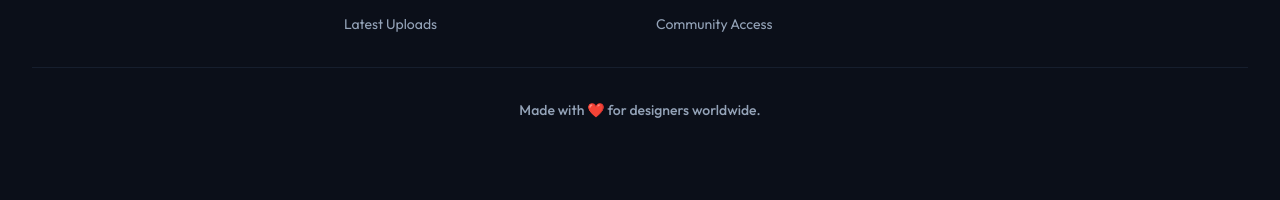
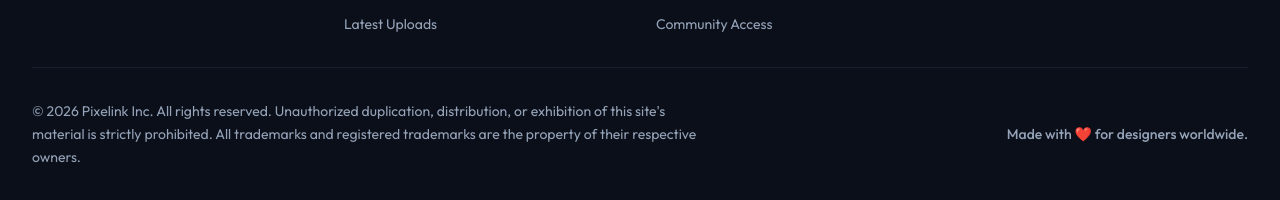
Before and after one commit to ShreeRanabhise/Pixelink, a React (Vite) app in the folder client/: page / in a window 1280 px wide. Shown: the part 1433-1633 px from the top of the page. Before the commit the page ends 1601 px from the top, so only its background shows below. Built offline with nearby package versions, Linux system fonts and the light colour scheme; no server answers.

Commit message:
Revert "Replace copyright footer with 'Made with love' message"
This reverts commit 7cc84f024071e3e06d5926fe756dbd5da50a6258.

```diff
--- a/client/src/components/layout/Footer.jsx
+++ b/client/src/components/layout/Footer.jsx
@@ -99,10 +99,15 @@ const Footer = () => {
           </div>
         </div>
 
-        <div className="mt-8 pt-8 border-t border-slate-200 dark:border-slate-800/60 flex justify-center items-center text-center">
-          <p className="text-sm text-slate-900 dark:text-slate-400 font-medium">
-            Made with ❤️ for designers worldwide.
+        <div className="mt-8 pt-8 border-t border-slate-200 dark:border-slate-800/60 flex flex-col sm:flex-row justify-between items-center text-center sm:text-left gap-4">
+          <p className="text-sm text-slate-900 dark:text-slate-400 leading-relaxed max-w-2xl">
+            &copy; {new Date().getFullYear()} Pixelink Inc. All rights reserved. Unauthorized duplication, distribution, or exhibition of this site's material is strictly prohibited. All trademarks and registered trademarks are the property of their respective owners.
           </p>
+          <div className="flex space-x-6 flex-shrink-0">
+            <span className="text-sm text-slate-900 dark:text-slate-400 font-medium">
+              Made with ❤️ for designers worldwide.
+            </span>
+          </div>
         </div>
       </div>
     </footer>
```
Also changed, not shown: 1 other file (tests, documents, lock files or other folders).
